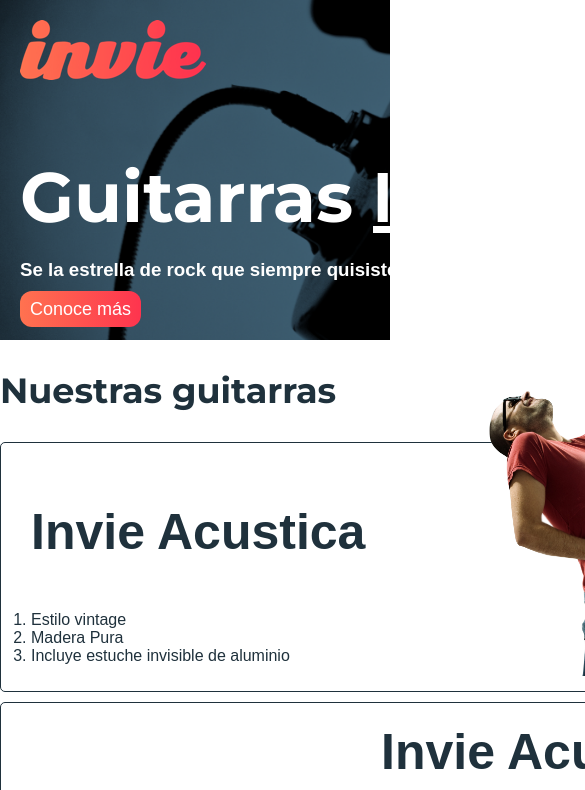
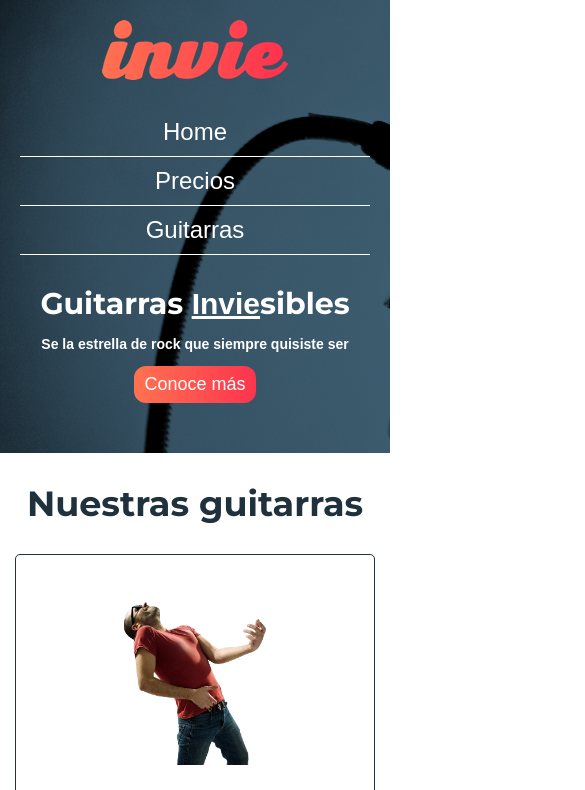
Before and after one commit to lfflorian/invie, a plain HTML site: page index.html in a window 390 px wide. Shown: the top 790 px of the page, 585 px wide, since content can reach past the window. Drawn offline with Linux system fonts and the light colour scheme; a web font is replaced by a local one.

Commit message:
cambios responsive

```diff
--- /dev/null
+++ b/css/media-querie.css
@@ -0,0 +1,3 @@
+border {
+	border:5px solid red;
+}
--- a/css/style.css
+++ b/css/style.css
@@ -89,6 +89,7 @@ body {
 	background-size: cover;
 	color: white;
 	padding: 20px;
+	height: 500px;
 }
 
 .portada button {
@@ -119,7 +120,7 @@ body {
 
 .contenedor {
 	margin: auto;
-	width: 800px;
+	max-width: 800px;
 	position: relative;
 }
 
@@ -267,3 +268,152 @@ table, td, th {
 	line-height: 20px;
 	color: white;
 }
+
+/* Media Querie*/
+
+@media screen and (max-width: 800px) {
+	.titulo {
+		font-size: 45px;
+		margin-top: 30px;
+	}
+
+	.title-a {
+		font-size: 18px;
+	}
+
+	.portada {
+		height: auto;
+	}
+
+	.portada .boton {
+		margin-bottom: 30px;
+		display: inline-block;
+	}
+
+	/*guitarras*/
+
+	.guitarras {
+		text-align: center;
+	}
+
+	.right, .left	{
+		float: none;
+		position: static;
+	}
+
+	.contenedor-guitarra-a {
+		margin-right: 0;
+	}
+
+	.guitarra-2 li {
+		list-style: none;
+	}
+
+	.guitarra-1 li {
+		list-style: none;
+	}
+	.contenedor-guitarra-b {
+		margin-left: 0;
+		position: static;
+	}
+
+	.guitarra-1 {
+		margin: 15px;
+	}
+
+	.guitarra-2 {
+		margin: 15px;
+	}
+}
+
+@media screen and (max-width: 767px)  {
+	.footer .contenedor {
+		display: inline-block;
+	}
+
+	.footer .contenedor a {
+		display: inline-block;
+	}
+	.footer .contenedor .contacto {
+		margin: 0 auto;
+		display: block;
+	}
+
+	.footer .contenedor .formulario {
+		display: block;
+		padding: : 0;
+	}
+
+
+}
+
+@media screen and (max-width: 690px)  {
+
+
+	.header {
+		text-align: center;
+	}
+	.menu {
+		position: static;
+		display: block;
+	}
+
+	.menu li:first-child {
+		margin:0;
+	}
+
+	.menu ul {
+		padding:0;
+	}
+
+	.logotipo {
+		margin:0;
+	}
+
+	.guitarra-1 img {
+		width: 200px;
+		height: auto;
+	}
+
+	.guitarra-2 img {
+		width: 200px;
+		height: auto;
+	}
+
+	.titulo-b {
+		font-size: 30px;
+	}
+
+	.contenedor-guitarra-a {
+		padding: 0;
+	}
+}
+
+@media screen and (max-width: 600px)  {
+	.portada {
+		text-align: center;
+	}
+
+	.menu li {
+		display: block;
+		margin:0;
+		padding: 10px 0;
+		border-bottom: 1px solid white;
+	}
+
+	.menu li:before {
+		display: none;
+	}
+
+	.menu li:fist-child {
+		border-top: 1px solid white;
+	}
+
+	.titulo {
+		font-size: 30px;
+	}
+
+	.title-a {
+		font-size:  14px;
+	}
+}
--- a/index.html
+++ b/index.html
@@ -4,6 +4,8 @@
 	<meta charset="UTF-8">
 	<title>Invie - tus mejores guitarras</title>
 	<link rel="stylesheet" href="css/style.css">
+	<meta name="viewport" content="width=device-width, initial-scale=1.0">
+	<link rel="stylesheet" media="(max-width: 800px)" href="css/media-querie.css">
 </head>
 <body>
 
```
Also changed, not shown: precios.html (+1 -0 lines).
